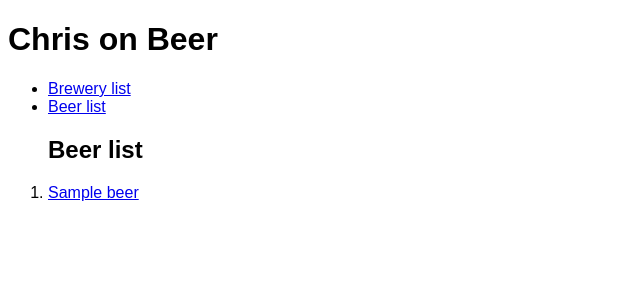
After one commit to ccharles/StartupifyDemo, a Django app: template templates/beer/beers.html in a window 1280 px wide. The commit adds this page. Shown: the top 300 px of the page, without its empty margins (0-640 px from the left). Run offline with Django 3.2, Linux system fonts and the light colour scheme; the template is opened without the code that fills it: most values are stand-ins (such as "Sample title", 1, 10 or a date in 2020).

Commit message:
Added beer list view and linked to it from the base template's navbar.

```diff
--- a/beer/urls.py
+++ b/beer/urls.py
@@ -17,6 +17,11 @@ urlpatterns = patterns('',
         DetailView.as_view(
             model=Brewery,
             template_name='beer/brewery.html')),
+    url(r'^beer/$',
+        ListView.as_view(
+            queryset=Beer.objects.order_by('name'),
+            context_object_name='beers',
+            template_name='beer/beers.html')),
     url(r'^beer/(?P<pk>\d+)/$',
         DetailView.as_view(
             model=Beer,
--- a/templates/beer/base.html
+++ b/templates/beer/base.html
@@ -13,6 +13,7 @@
     <div id="navbar">
       <ul>
         <li><a href="/brewery/">Brewery list</a></li>
+        <li><a href="/beer/">Beer list</a></li>
     </div>
 
     <div id="main">
--- /dev/null
+++ b/templates/beer/beers.html
@@ -0,0 +1,12 @@
+{% extends "beer/base.html" %}
+
+{% block content %}
+
+<ol>
+  <h2>Beer list</h2>
+{% for beer in beers %}
+  <li><a href="/beer/{{ beer.id }}/">{{ beer.name }}</a></li>
+{% endfor %}
+</ol>
+
+{% endblock %}
```
